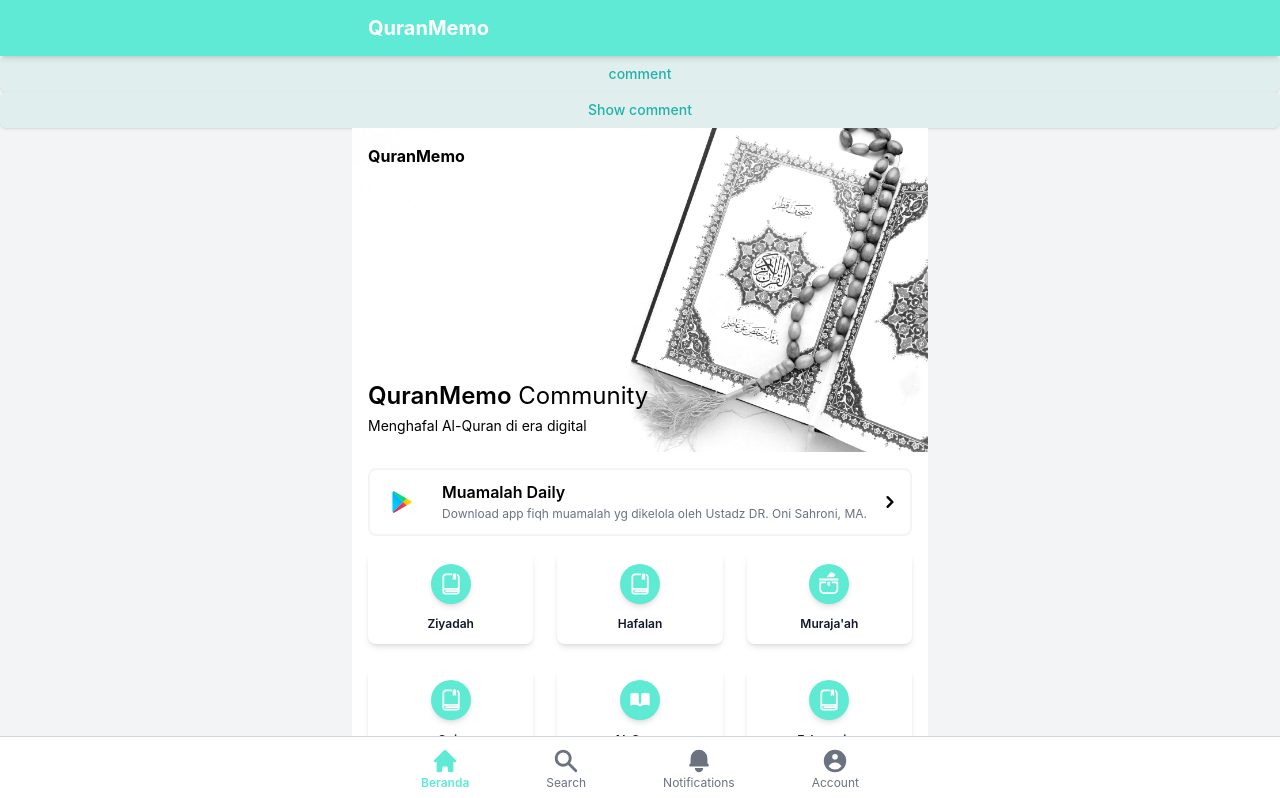
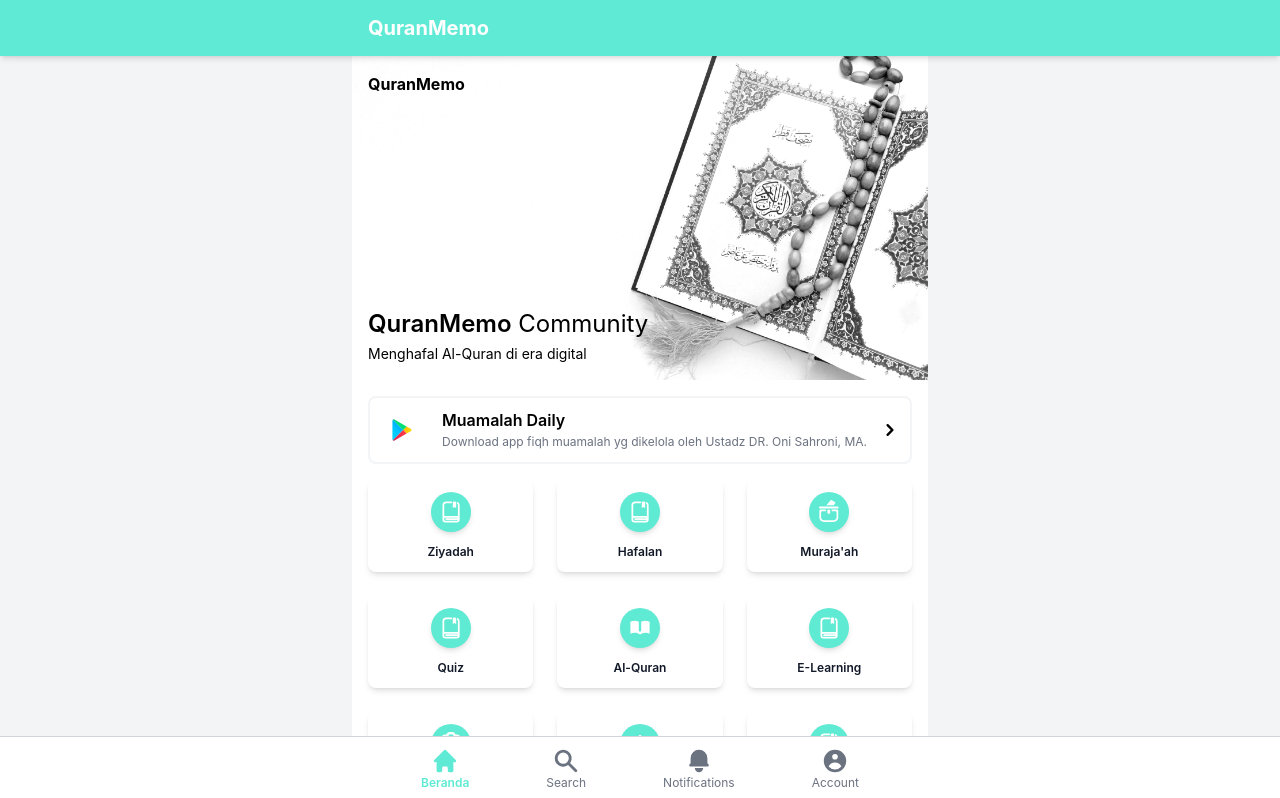
Before and after one commit to rizkianakbar/quran-community, a Next.js app: page / in a window 1280 px wide. Shown: the top 798 px of the page. Built offline with nearby package versions, Linux system fonts and the light colour scheme; no server answers; the database is empty.

Commit message:
Update index.tsx

```diff
--- a/pages/index.tsx
+++ b/pages/index.tsx
@@ -9,39 +9,8 @@
 import React from 'react';
 
 const Home: NextPage = () => {
-  React.useEffect(() => {
-    const getDataHafalan = async () => {
-      await fetcher('/api/get-comment').then((data: any) => {
-        console.log(data);
-      });
-    };
-    getDataHafalan();
-  }, []);
   return (
     <PageSection>
-      <Button
-        secondary
-        onClick={() => {
-          const data = {
-            name: 'ini terbaru',
-            comment: 'asdasdas',
-          };
-
-          fetcher('/api/set-comment', { user: data });
-        }}
-      >
-        comment
-      </Button>
-
-      <Button
-        secondary
-        onClick={() => {
-          const data = fetcher('/api/get-comment');
-          console.log(data);
-        }}
-      >
-        Show comment
-      </Button>
       <HomeHeader />
       <HomeContent>
         <Container className="space-y-3">
```
